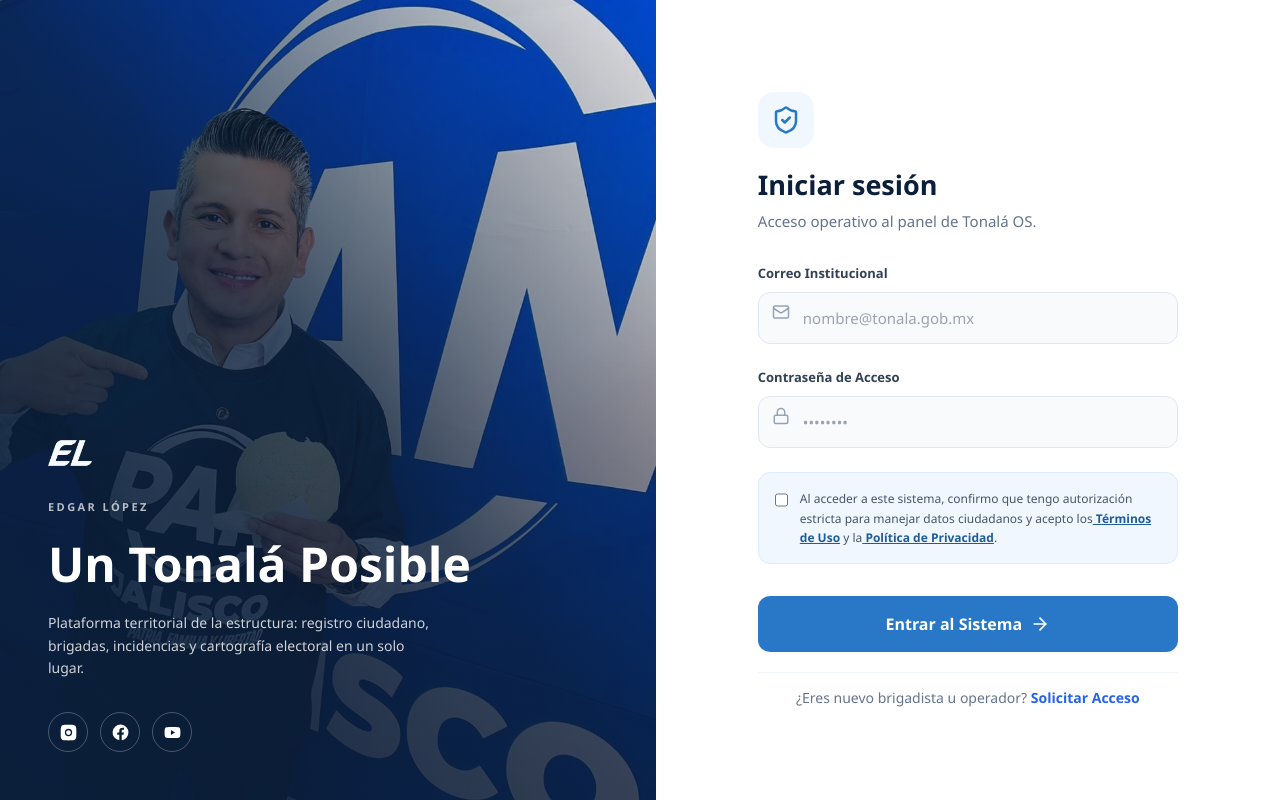
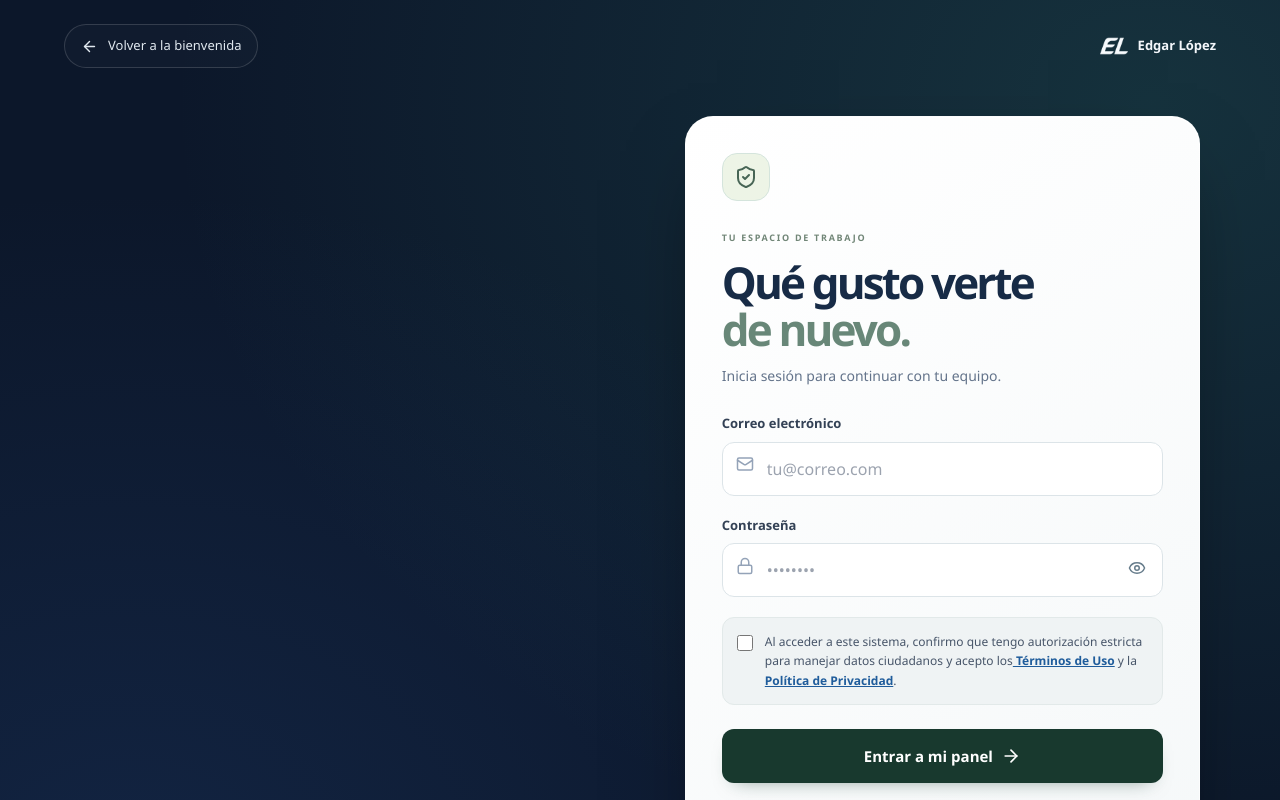
Before and after one commit to Pandepoder/CRM-EL, a Next.js app in the folder apps/web/: page /login in a window 1280 px wide. Shown: the top 800 px of the page. Built offline with nearby package versions, Linux system fonts and the light colour scheme.

Commit message:
feat(frontend): redesign login and add welcome navigation

```diff
--- a/apps/web/app/login/page.tsx
+++ b/apps/web/app/login/page.tsx
@@ -3,19 +3,21 @@
 import { useState, Suspense } from "react";
 import { useSearchParams } from "next/navigation";
 import Link from "next/link";
-import { ShieldCheck, Mail, Lock, ArrowRight, Loader2 } from "lucide-react";
+import { ShieldCheck, Mail, Lock, ArrowRight, ArrowLeft, Loader2, Eye, EyeOff, AlertCircle } from "lucide-react";
 
 function LoginForm() {
   const searchParams = useSearchParams();
-  const from = searchParams.get("from") || "/crm";
+  const from = searchParams.get("from");
 
   const [email, setEmail] = useState("");
   const [password, setPassword] = useState("");
   const [error, setError] = useState("");
   const [loading, setLoading] = useState(false);
+  const [showPassword, setShowPassword] = useState(false);
 
   async function onSubmit(event: React.FormEvent<HTMLFormElement>) {
     event.preventDefault();
+    if (loading) return;
     setError("");
     setLoading(true);
 
@@ -35,7 +37,13 @@ function LoginForm() {
         setError(data.message ?? "Credenciales inválidas.");
         return;
       }
-      const target = from && from !== "/login" && from !== "/" ? from : (data.redirectTo || "/crm");
+      const localPath = (value: string | null | undefined) => {
+        if (!value?.startsWith("/") || value.startsWith("//") || value.includes("\\")) return null;
+        const url = new URL(value, window.location.origin);
+        if (url.origin !== window.location.origin || url.pathname === "/login" || url.pathname === "/") return null;
+        return url.pathname + url.search + url.hash;
+      };
+      const target = localPath(from) || localPath(data.redirectTo) || "/crm";
       window.location.href = target;
     } catch {
       setError("Error de conexión. Intenta de nuevo.");
@@ -45,16 +53,16 @@ function LoginForm() {
   }
 
   return (
-    <form onSubmit={(e) => { void onSubmit(e); }}>
+    <form aria-busy={loading} onSubmit={(e) => { void onSubmit(e); }}>
       {error ? (
-        <div className="login-error" style={{ display: "flex", gap: "8px", alignItems: "center" }}>
-          <ShieldCheck size={18} />
+        <div id="login-error-message" role="alert" className="login-error" style={{ display: "flex", gap: "8px", alignItems: "center" }}>
+          <AlertCircle size={18} aria-hidden="true" />
           {error}
         </div>
       ) : null}
 
       <div className="modern-input-wrapper">
-        <label htmlFor="email">Correo Institucional</label>
+        <label htmlFor="email">Correo electrónico</label>
         <Mail size={18} className="modern-input-icon" />
         <input
           id="email"
@@ -64,25 +72,29 @@ function LoginForm() {
           required
           value={email}
           onChange={(e) => setEmail(e.target.value)}
-          placeholder="nombre@tonala.gob.mx"
+          placeholder="tu@correo.com"
           className="modern-input"
         />
       </div>
 
       <div className="modern-input-wrapper">
-        <label htmlFor="password">Contraseña de Acceso</label>
+        <label htmlFor="password">Contraseña</label>
         <Lock size={18} className="modern-input-icon" />
         <input
+          aria-describedby={error ? "login-error-message" : undefined}
           id="password"
           name="password"
-          type="password"
+          type={showPassword ? "text" : "password"}
           autoComplete="current-password"
           required
           value={password}
           onChange={(e) => setPassword(e.target.value)}
           placeholder="••••••••"
-          className="modern-input"
+          className="modern-input login-password"
         />
+        <button type="button" className="password-toggle" onClick={() => setShowPassword(value => !value)} aria-label={showPassword ? "Ocultar contraseña" : "Mostrar contraseña"} aria-pressed={showPassword}>
+          {showPassword ? <EyeOff size={18} /> : <Eye size={18} />}
+        </button>
       </div>
 
       <div className="modern-checkbox-group">
@@ -102,7 +114,7 @@ function LoginForm() {
           </>
         ) : (
           <>
-            Entrar al Sistema
+            Entrar a mi panel
             <ArrowRight size={20} />
           </>
         )}
@@ -166,85 +178,31 @@ function Redes({ tono }: { tono: "claro" | "oscuro" }) {
 
 export default function LoginPage() {
   return (
-    // Panel de marca a la izquierda y formulario a la derecha. En móvil la foto
-    // se reduce a una banda: quien entra desde el campo necesita el formulario
-    // a la vista sin desplazarse, no una portada a pantalla completa.
-    <main className="min-h-screen bg-white lg:grid lg:grid-cols-[1.05fr_1fr]">
-      <section className="relative flex h-44 flex-col justify-end overflow-hidden bg-[#0b1f3a] p-6 sm:h-56 lg:h-auto lg:p-12">
-        {/* Dos recortes de la misma foto: uno vertical para el panel y una banda
-            horizontal encuadrada en el rostro para móvil. Un solo archivo
-            recortado por CSS dejaba la cara fuera de cuadro en una de las dos. */}
-        <picture>
-          <source media="(min-width: 1024px)" srcSet="/media/edgar-retrato.jpg" />
-          <img
-            src="/media/edgar-banner.jpg"
-            alt="Edgar López en el Comité Directivo del PAN Jalisco"
-            className="absolute inset-0 h-full w-full object-cover object-[35%_28%] lg:object-top"
-          />
-        </picture>
-        <div className="absolute inset-0 bg-gradient-to-t from-[#0b1f3a] via-[#0b1f3a]/75 to-[#0b1f3a]/20 lg:bg-gradient-to-tr lg:from-[#0b1f3a] lg:via-[#0b1f3a]/80 lg:to-transparent" />
-
-        {/* En la banda de móvil el rostro cae a la izquierda del encuadre, así que
-            el texto se alinea a la derecha para no taparlo. En el panel vertical
-            de escritorio hay aire de sobra abajo y vuelve a la izquierda. */}
-        <div className="relative flex flex-col items-end gap-3 text-right lg:items-start lg:gap-6 lg:text-left">
-          <img
-            src="/brand/el-monograma-blanco.png"
-            alt="EL"
-            width={52}
-            height={52}
-            className="hidden h-11 w-11 object-contain lg:block"
-          />
-          <p className="text-[11px] font-bold uppercase tracking-[0.22em] text-white/70">
-            Edgar López
-          </p>
-          <h2 className="max-w-[62%] text-2xl font-black leading-tight text-white text-balance sm:text-3xl lg:max-w-md lg:text-5xl">
-            Un Tonalá Posible
-          </h2>
-          <p className="hidden max-w-sm text-sm leading-relaxed text-white/80 lg:block">
-            Plataforma territorial de la estructura: registro ciudadano, brigadas,
-            incidencias y cartografía electoral en un solo lugar.
-          </p>
-          <div className="hidden pt-2 lg:block">
-            <Redes tono="claro" />
+    <main className="login-premium">
+      <header className="login-topbar">
+        <Link href="/conoceme" className="login-back"><ArrowLeft size={17} /><span>Volver a la bienvenida</span></Link>
+        <span className="login-wordmark"><img src="/brand/el-monograma-blanco.png" alt="" width={28} height={28} /> Edgar López</span>
+      </header>
+      <div className="login-composition">
+        <section className="login-brand" aria-label="Edgar López, Tonalá">
+          <div className="login-halo" aria-hidden="true"><i /><i /></div>
+          <p className="login-eyeline">TONALÁ, JALISCO</p>
+          <h2>&ldquo;Si pasa por tu vida<br /><span>pasa por tu mente.&rdquo;</span></h2>
+          <div className="login-portrait"><img src="/media/edgar-retrato.jpg" alt="Edgar López" width={300} height={330} /><span>EDGAR LÓPEZ</span></div>
+          <div className="login-brand-bottom"><span>Un Tonalá Posible</span><Redes tono="claro" /></div>
+        </section>
+        <section className="login-panel" aria-labelledby="login-title">
+          <div className="login-panel-heading">
+            <span className="login-access-icon"><ShieldCheck size={24} /></span>
+            <span className="login-panel-kicker">TU ESPACIO DE TRABAJO</span>
+            <h1 id="login-title">Qué gusto verte<br /><span>de nuevo.</span></h1>
+            <p>Inicia sesión para continuar con tu equipo.</p>
           </div>
-        </div>
-      </section>
-
-      <section className="flex items-center justify-center px-6 py-10 sm:px-10 lg:py-12">
-        <div className="w-full max-w-[420px]">
-          <div className="mb-8">
-            <div className="mb-5 flex h-14 w-14 items-center justify-center rounded-2xl bg-[#f0f7ff] text-[#2878c7]">
-              <ShieldCheck size={30} />
-            </div>
-            <h1 className="m-0 text-[27px] font-extrabold leading-tight text-[#0b1f3a]">
-              Iniciar sesión
-            </h1>
-            <p className="mt-2 text-[15px] text-slate-500">
-              Acceso operativo al panel de Tonalá OS.
-            </p>
-          </div>
-
-          <Suspense fallback={<div className="py-5 text-center text-slate-500">Cargando...</div>}>
-            <LoginForm />
-          </Suspense>
-
-          <div className="mt-10 flex flex-col items-center gap-4 border-t border-slate-100 pt-6 lg:hidden">
-            <p className="m-0 text-[11px] font-bold uppercase tracking-[0.16em] text-slate-400">
-              Sigue a Edgar López
-            </p>
-            <Redes tono="oscuro" />
-          </div>
-        </div>
-      </section>
-
-      <style dangerouslySetInnerHTML={{
-        __html: `
-        @keyframes spin {
-          from { transform: rotate(0deg); }
-          to { transform: rotate(360deg); }
-        }
-      `}} />
+          <Suspense fallback={<p role="status">Cargando formulario…</p>}><LoginForm /></Suspense>
+          <p className="login-footer-note"><Lock size={13} aria-hidden="true" /> Acceso para integrantes autorizados</p>
+        </section>
+      </div>
+      <footer className="login-bottom">EL · Tonalá OS <span>Conecta. Organiza. Da seguimiento.</span></footer>
     </main>
   );
 }
--- a/apps/web/app/workspace-design.css
+++ b/apps/web/app/workspace-design.css
@@ -172,3 +172,67 @@ html { scroll-behavior:auto !important; }
  .welcome-page .cm-anim,.welcome-page .cm-foto { opacity:1 !important; }
  .welcome-video-card:hover,.welcome-portrait:hover img,.welcome-cta:hover,.welcome-cta:hover > span,.summary-actions > :is(a,button):hover,.summary-actions > :is(a,button):hover > div:first-child,.summary-metrics > div:hover,.agenda-entry:hover,.form-savebar > button:hover { transform:none !important; }
 }
+
+/* Login shares the welcome page's ink, sage accents, and editorial rhythm. */
+.login-premium { min-height:100vh; min-height:100dvh; padding:24px clamp(20px,5vw,80px); background:radial-gradient(ellipse at 10% 85%,#23478344,transparent 55%),radial-gradient(ellipse at 90% 10%,#317d7244,transparent 60%),#0c172a; color:#f4f7fb; }
+.login-topbar { max-width:1250px; margin:auto; display:flex; justify-content:space-between; align-items:center; gap:20px; }
+.login-back { display:inline-flex; align-items:center; gap:10px; color:#e0e8ef; text-decoration:none; min-height:44px; padding:10px 16px; border:1px solid #ffffff26; border-radius:100px; font-size:13px; background:#ffffff05; transition:background .25s,transform .25s; }
+.login-back:hover { background:#ffffff12; transform:translateX(-3px); }
+.login-wordmark { display:flex; gap:10px; align-items:center; font-size:13px; font-weight:600; }
+.login-wordmark img { object-fit:contain; }
+.login-composition { max-width:1120px; margin:48px auto 30px; display:grid; grid-template-columns:1fr 1fr; gap:clamp(40px,7vw,110px); align-items:center; }
+.login-brand { position:relative; isolation:isolate; min-width:0; }
+.login-eyeline { margin:0 0 20px; color:#b4c8c8; font-size:10px; font-weight:650; letter-spacing:.3em; display:flex; align-items:center; gap:14px; }
+.login-eyeline::before { content:""; width:30px; height:1px; background:#c7e7a5; }
+.login-brand h2 { margin:0 0 30px; font-size:clamp(32px,3.7vw,52px); letter-spacing:-.06em; line-height:1.12; font-weight:750; text-wrap:balance; }
+.login-brand h2 > span { color:#cdebac; }
+.login-portrait { width:240px; height:265px; position:relative; margin:0 0 32px; padding:7px; border:1px solid #ffffff28; border-radius:120px 120px 22px 22px; background:#ffffff07; box-shadow:0 0 0 9px #ffffff03,0 25px 50px -20px #0008; overflow:hidden; }
+.login-portrait img { width:100%; height:100%; object-fit:cover; object-position:center top; border-radius:inherit; }
+.login-portrait > span { position:absolute; bottom:7px; left:7px; right:7px; padding:25px 10px 15px; background:linear-gradient(transparent,#0c172ac9); font-size:9px; letter-spacing:.23em; text-align:center; }
+.login-halo { position:absolute; inset:-40px -25px 0; overflow:hidden; z-index:-1; pointer-events:none; }
+.login-halo i { position:absolute; width:410px; height:410px; border:1px solid #a7d1cb13; border-radius:50%; top:145px; left:-80px; }
+.login-halo i + i { width:520px; height:520px; top:90px; left:-135px; border-style:dashed; }
+.login-brand-bottom { display:flex; align-items:center; flex-wrap:wrap; gap:20px; }
+.login-brand-bottom > span { font-size:12px; color:#b1c2d2; }
+.login-panel { min-width:0; padding:36px; border:1px solid #ffffff80; border-radius:28px; background:linear-gradient(145deg,#fff,#f5f8f9); color:#172b46; box-shadow:0 32px 80px -32px #0009,inset 0 1px #fff; }
+.login-panel-heading { position:relative; margin-bottom:28px; }
+.login-access-icon { display:grid; place-items:center; width:48px; height:48px; border:1px solid #d4e4dc; background:#edf4e6; color:#476555; border-radius:15px; margin-bottom:22px; }
+.login-panel-kicker { font-size:9px; font-weight:750; color:#718677; letter-spacing:.19em; }
+.login-panel h1 { margin:12px 0; font-size:clamp(32px,3.5vw,44px); font-weight:750; letter-spacing:-.065em; line-height:1.07; }
+.login-panel h1 span { color:#688778; }
+.login-panel-heading p { margin:0; color:#64748b; font-size:14px; line-height:1.5; }
+.login-panel .modern-input-wrapper { margin-bottom:20px; }
+.login-panel .modern-input { background:#fff; min-height:50px; border-color:#dce4e8; font-size:16px; }
+.login-panel .modern-input:focus { border-color:#799d89; box-shadow:0 0 0 4px #adc9b526; }
+.login-panel .modern-input-icon { top:41px; }
+.login-panel .login-password { padding-right:52px; }
+.password-toggle { position:absolute; right:4px; top:30px; width:44px; height:44px; display:grid; place-items:center; color:#667c8b; border:0; border-radius:10px; background:transparent; }
+.password-toggle:hover { background:#edf4f0; }
+.login-panel .modern-checkbox-group { background:#eff3f4; border-color:#e2e9e9; margin-bottom:24px; padding:14px; }
+.login-panel .modern-checkbox-group input { flex-shrink:0; accent-color:#395d4b; }
+.login-panel .modern-button { background:#18392e; box-shadow:0 9px 20px -13px #123c2e99; min-height:54px; font-size:15px; }
+.login-panel .modern-button:hover:not(:disabled) { background:#254c3d; box-shadow:0 12px 24px -12px #123c2e77; }
+.login-panel .modern-button:disabled { cursor:wait; opacity:.65; }
+.login-panel .login-error { align-items:flex-start !important; line-height:1.5; }
+.login-panel .login-error svg { flex-shrink:0; margin-top:2px; }
+.login-footer-note { display:flex; align-items:center; justify-content:center; gap:7px; color:#7b8b95; font-size:11px; margin:24px 0 0; }
+.login-bottom { max-width:1120px; margin:0 auto; display:flex; justify-content:space-between; gap:16px; color:#8194ab; font-size:10px; letter-spacing:.05em; padding:18px 0; }
+.login-premium :is(a,button,input):focus-visible { outline:3px solid #8cae99; outline-offset:3px; }
+@keyframes login-spin { to { transform:rotate(360deg); } }
+.login-panel .lucide-spin { animation:login-spin 1s linear infinite !important; }
+@media(prefers-reduced-motion:no-preference) {
+ .login-panel { animation:premium-arrive .8s .1s cubic-bezier(.22,1,.36,1) backwards; }
+ .login-brand { animation:premium-arrive .9s cubic-bezier(.22,1,.36,1) backwards; }
+ .login-halo i { animation:premium-orbit 3s ease-out backwards; }
+}
+@media(max-width:850px) {
+ .login-premium { padding:16px 18px; }
+ .login-composition { display:block; max-width:480px; margin:28px auto 12px; }
+ .login-brand { display:none; }
+ .login-panel { padding:28px 24px; border-radius:24px; }
+ .login-panel h1 { font-size:36px; }
+ .login-wordmark { font-size:0; gap:0; }
+ .login-bottom { max-width:480px; font-size:9px; }
+}
+@media(max-width:360px) { .login-panel { padding:24px 18px; } .login-bottom span { max-width:150px; text-align:right; } }
+@media(prefers-reduced-motion:reduce) { .login-premium *,.login-premium *::before,.login-premium *::after { animation:none !important; transition:none !important; } .login-back:hover,.login-panel .modern-button:hover { transform:none !important; } }
```
